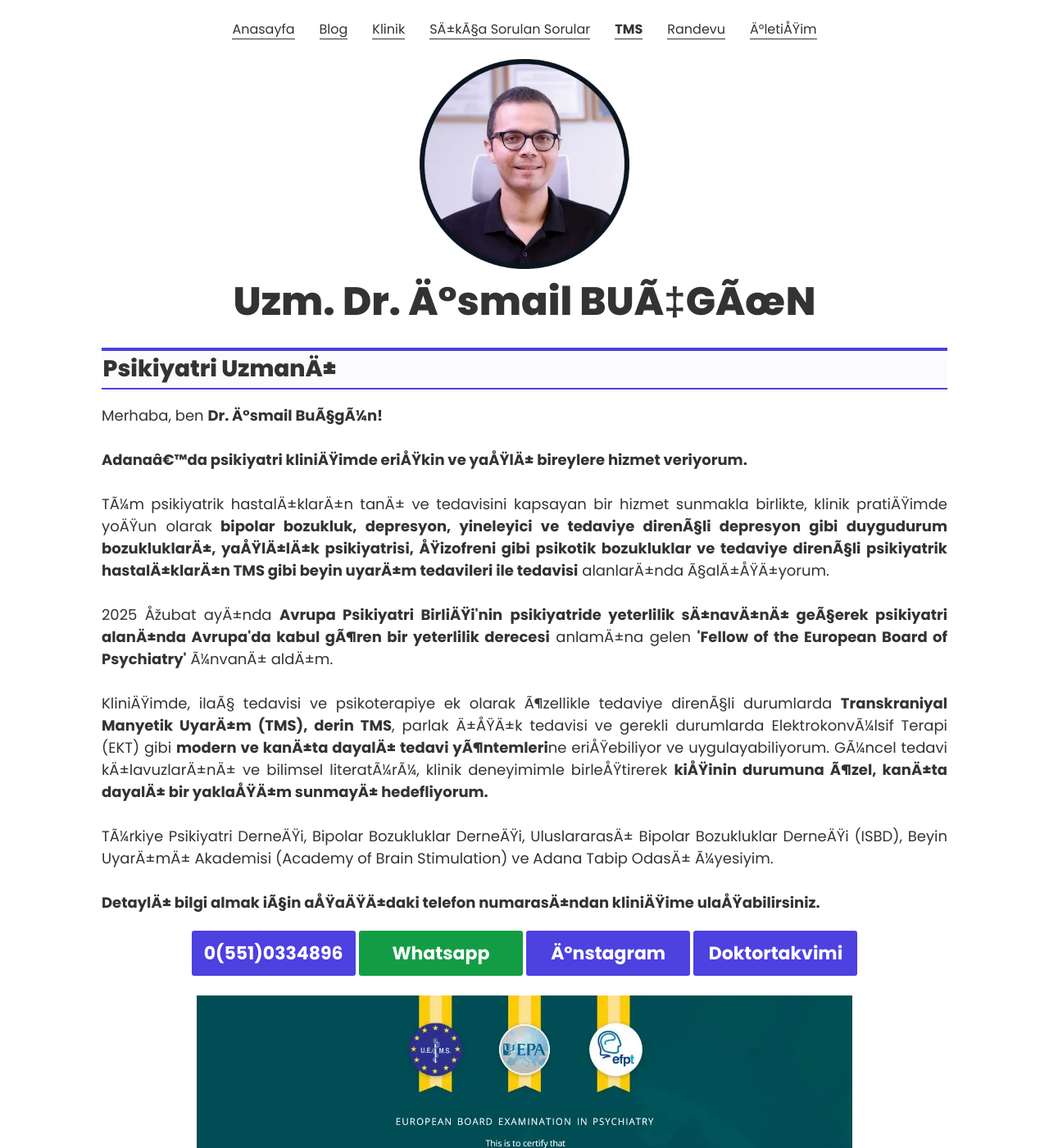
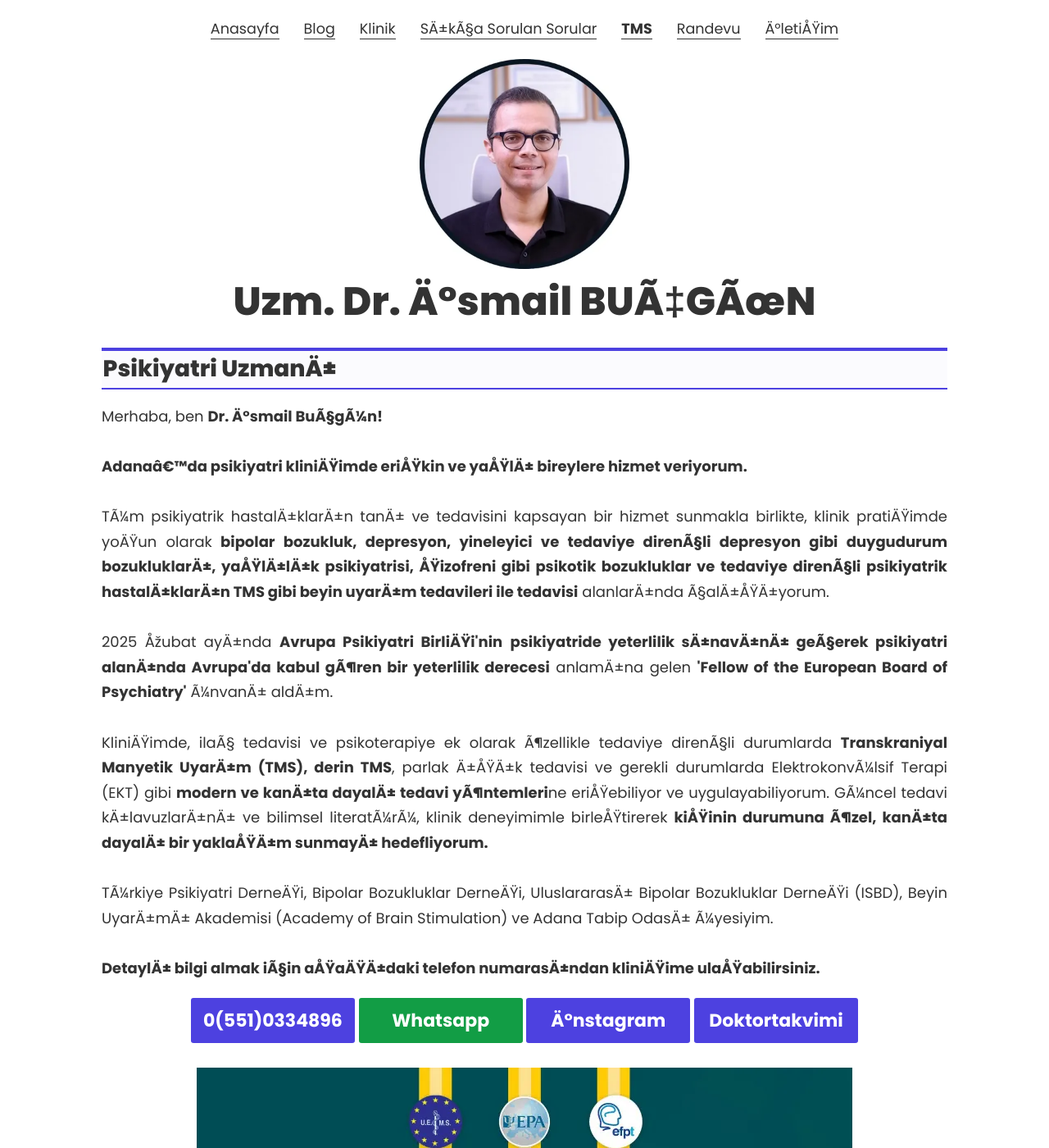
Before and after one commit to ibucgun/ibucgun.github.io, a Jekyll site: the page built from index.html, in a window 1280 px wide and 1400 px high. Shown: the whole window at 82% size. Built offline with Jekyll 4.4.1, drawn with Linux system fonts in a browser that asks for light colours.

Commit message:
Update _base.scss

```diff
--- a/_sass/_base.scss
+++ b/_sass/_base.scss
@@ -14,8 +14,8 @@ html {
 body{
   @include serif;
   color: $text_color;
-  font-size: 16px;
-  line-height: 1.5;
+  font-size: 1.1rem;
+  line-height: 1.7;
 }
 
 .wrapper:before,
```
